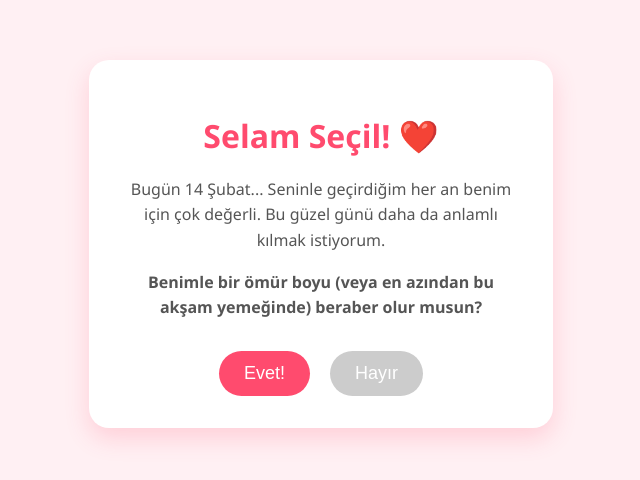
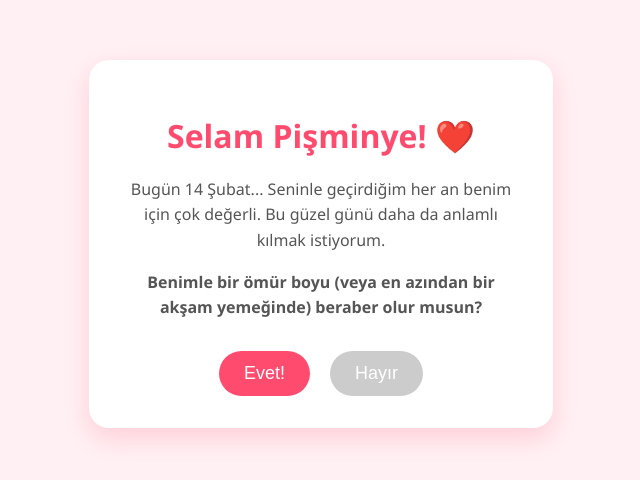
Before and after one commit to enesb-max/pisminye, a plain HTML site: page index.html in a window 1280 px wide. Shown: the part 156-636 px from the top of the page, without its empty margins (319-959 px from the left). Drawn offline with Linux system fonts and the light colour scheme.

Commit message:
Add files via upload

```diff
--- a/index.html
+++ b/index.html
@@ -83,8 +83,8 @@
 
     <div class="container" id="mainCard">
         <div id="questionArea">
-            <h1>Selam Seçil! ❤️</h1> <p>Bugün 14 Şubat... Seninle geçirdiğim her an benim için çok değerli. Bu güzel günü daha da anlamlı kılmak istiyorum.</p>
-            <p><strong>Benimle bir ömür boyu (veya en azından bu akşam yemeğinde) beraber olur musun?</strong></p>
+            <h1>Selam Pişminye! ❤️</h1> <p>Bugün 14 Şubat... Seninle geçirdiğim her an benim için çok değerli. Bu güzel günü daha da anlamlı kılmak istiyorum.</p>
+            <p><strong>Benimle bir ömür boyu (veya en azından bir akşam yemeğinde) beraber olur musun?</strong></p>
 
             <div class="buttons">
                 <button id="yesBtn" onclick="celebrate()">Evet!</button>
```
